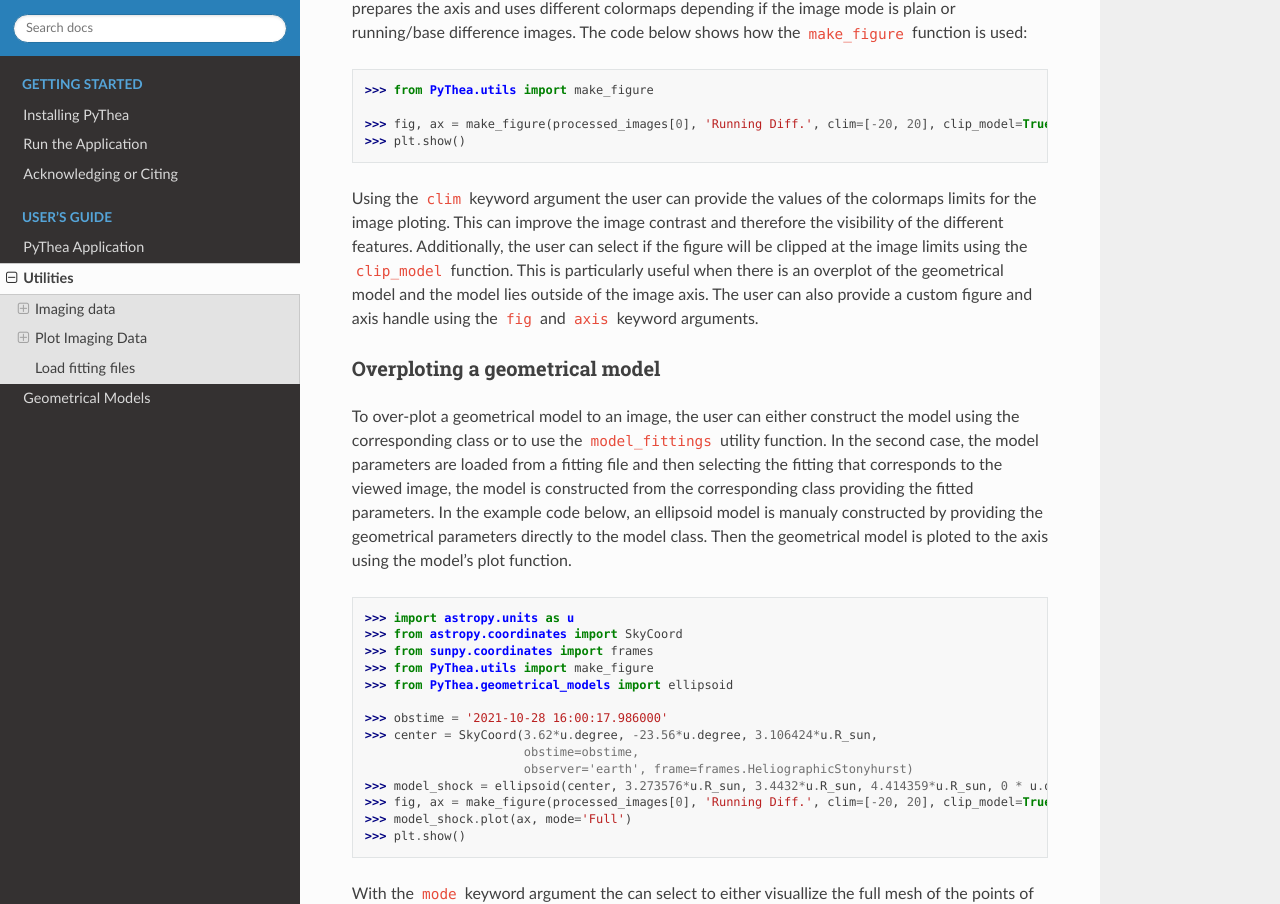
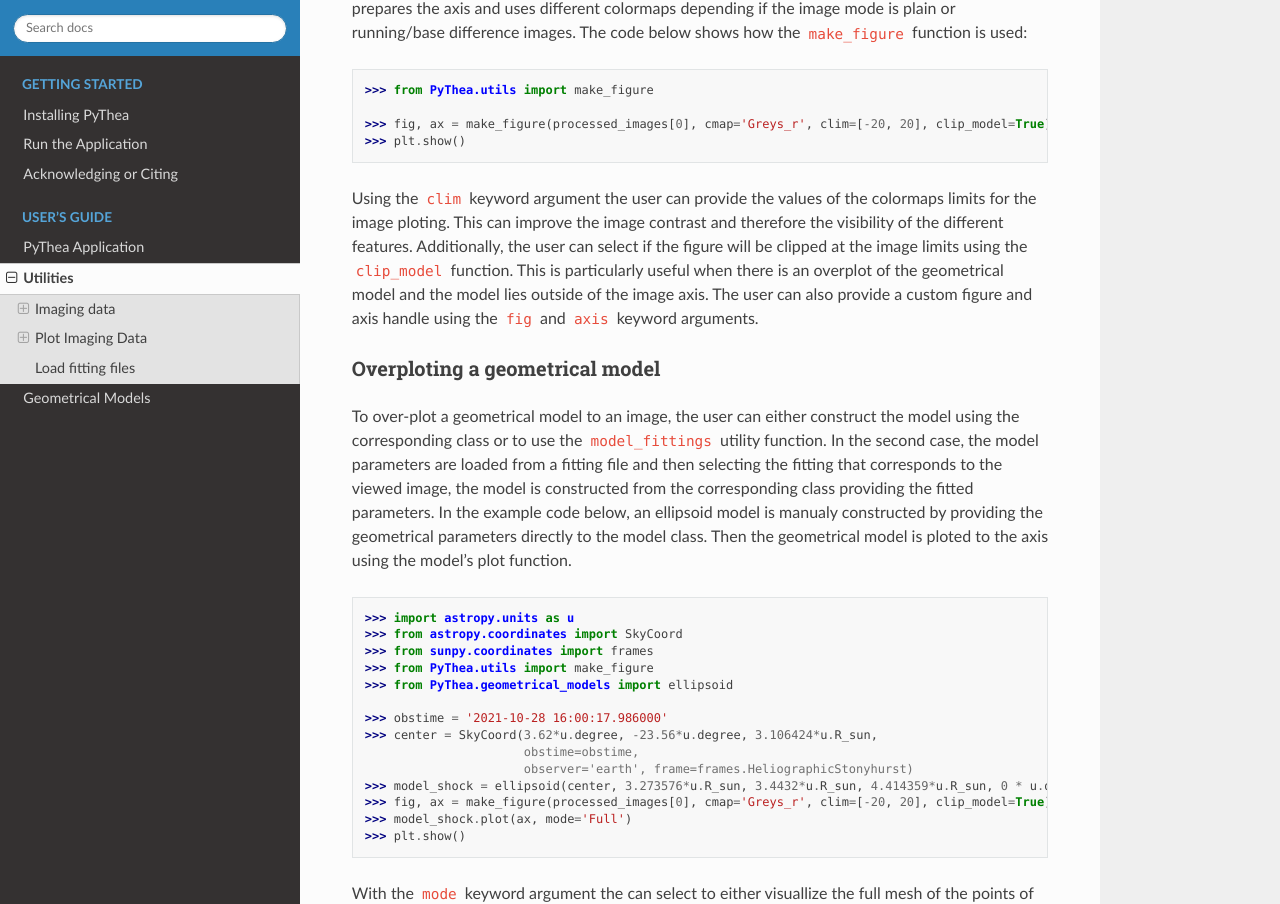
Before and after one commit to AthKouloumvakos/PyThea, a Sphinx documentation site: the page built from docs/source/utilities.rst, in a window 1280 px wide and 1400 px high, scrolled down 3651 px. Shown: the part 143-1047 px from the top of the window. Built offline with Sphinx 7.4.7 and the Read the Docs theme 2.0.0, drawn with Linux system fonts in a browser that asks for light colours; pages that are not in the unit, such as notebooks, are missing from menus; the version number could not be read and is left out.

Commit message:
Changes in make_figure inputs for cmap
- User can select the cmap used in the make_figure

```diff
--- a/docs/source/examples/Basic_Plots/plot_ellipsod_on_image.py
+++ b/docs/source/examples/Basic_Plots/plot_ellipsod_on_image.py
@@ -78,7 +78,7 @@ model_shock = ellipsoid(center,
 # %%
 # Plot the first image using the ``make_figure`` utility and over-plot at the same axis the ellipsoid model.
 
-fig, ax = make_figure(processed_images[0], 'Running Diff.', clim=[-20, 20], clip_model=True)
+fig, ax = make_figure(processed_images[0], cmap='Greys_r', clim=[-20, 20], clip_model=True)
 model_shock.plot(ax, mode='Full')
 
 plt.show()
--- a/docs/source/examples/Basic_Plots/plot_fits_files.py
+++ b/docs/source/examples/Basic_Plots/plot_fits_files.py
@@ -42,6 +42,6 @@ processed_images = single_imager_maps_process(maps,
 # %%
 # Plot the first image using the ``make_figure`` utility.
 
-fig, ax = make_figure(processed_images[0], 'Running Diff.', clim=[-20, 20], clip_model=True)
+fig, ax = make_figure(processed_images[0], cmap='Greys_r', clim=[-20, 20], clip_model=True)
 
 plt.show()
--- a/docs/source/utilities.rst
+++ b/docs/source/utilities.rst
@@ -114,7 +114,7 @@ PyThea's utilities can also be used to plot the imaging data from the processed_
 
     >>> from PyThea.utils import make_figure
 
-    >>> fig, ax = make_figure(processed_images[0], 'Running Diff.', clim=[-20, 20], clip_model=True)
+    >>> fig, ax = make_figure(processed_images[0], cmap='Greys_r', clim=[-20, 20], clip_model=True)
     >>> plt.show()
 
 Using the ``clim`` keyword argument the user can provide the values of the colormaps limits for the image ploting. This can improve the image contrast and therefore the visibility of the different features. Additionally, the user can select if the figure will be clipped at the image limits using the ``clip_model`` function. This is particularly useful when there is an overplot of the geometrical model and the model lies outside of the image axis. The user can also provide a custom figure and axis handle using the ``fig`` and ``axis`` keyword arguments.
@@ -137,7 +137,7 @@ To over-plot a geometrical model to an image, the user can either construct the
                           obstime=obstime,
                           observer='earth', frame=frames.HeliographicStonyhurst)
     >>> model_shock = ellipsoid(center, 3.273576*u.R_sun, 3.4432*u.R_sun, 4.414359*u.R_sun, 0 * u.degree)
-    >>> fig, ax = make_figure(processed_images[0], 'Running Diff.', clim=[-20, 20], clip_model=True)
+    >>> fig, ax = make_figure(processed_images[0], cmap='Greys_r', clim=[-20, 20], clip_model=True)
     >>> model_shock.plot(ax, mode='Full')
     >>> plt.show()
 
```
Also changed, not shown: 2 other files.
